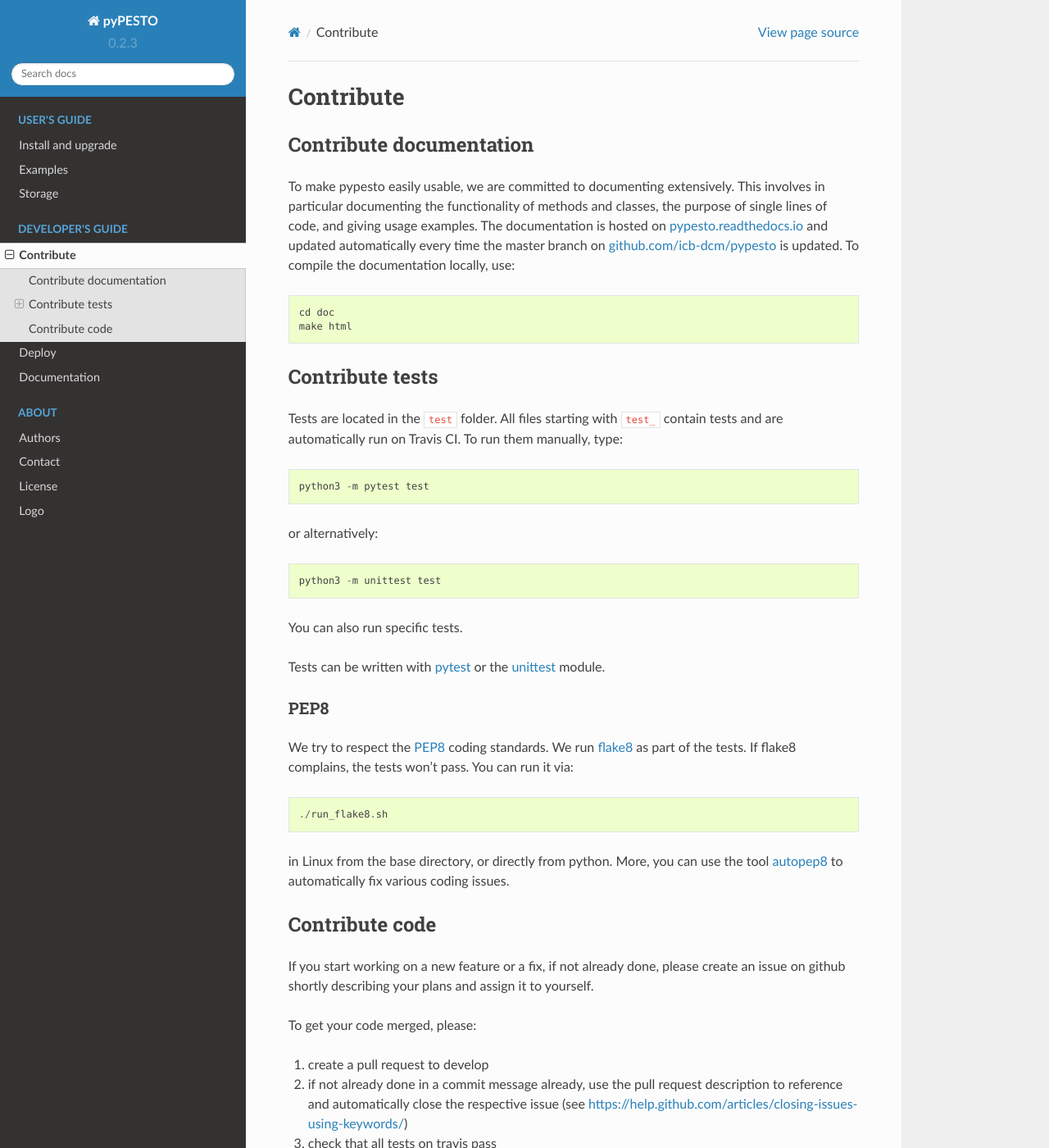
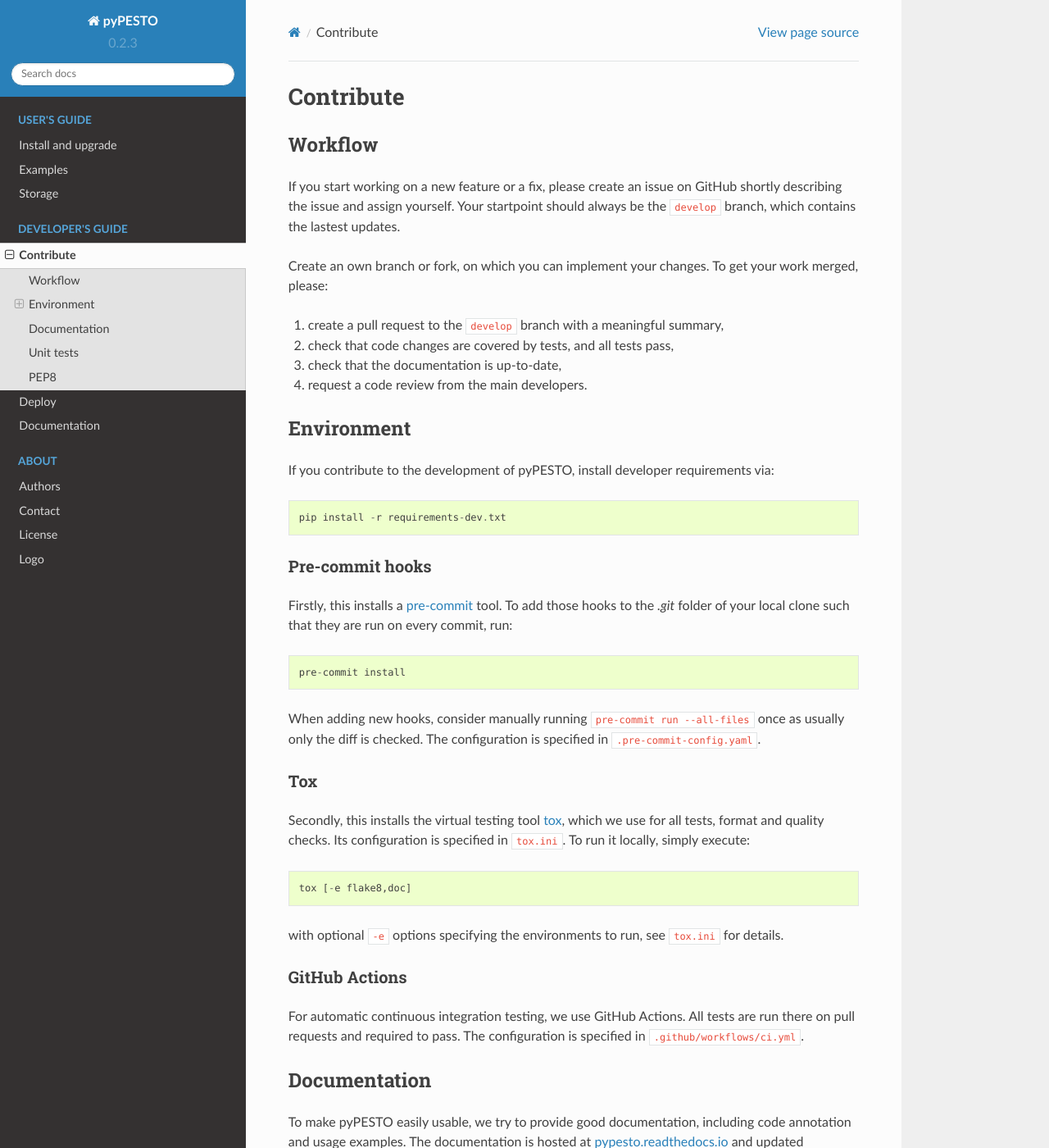
Before and after one commit to ICB-DCM/pyPESTO, a Sphinx documentation site: the page built from doc/contribute.rst, in a window 1280 px wide and 1400 px high. Shown: the whole window at 82% size. Built offline with Sphinx 7.4.7 and the Read the Docs theme 2.0.0, drawn with Linux system fonts in a browser that asks for light colours; pages that are not in the unit, such as notebooks, are missing from menus; some of the changed text lies outside the part shown.

Commit message:
add pre-commit hooks, update contribution guide

```diff
--- a/doc/contribute.rst
+++ b/doc/contribute.rst
@@ -1,77 +1,126 @@
 Contribute
 ==========
 
+Workflow
+--------
 
-Contribute documentation
-------------------------
+If you start working on a new feature or a fix, please create an issue on
+GitHub shortly describing the issue and assign yourself.
+Your startpoint should always be the ``develop`` branch, which contains the
+lastest updates.
 
-To make pypesto easily usable, we are committed to documenting extensively.
-This involves in particular documenting the functionality of methods and
-classes, the purpose of single lines of code, and giving usage examples.
-The documentation is hosted on
+Create an own branch or fork, on which you can implement your changes. To
+get your work merged, please:
+
+1. create a pull request to the ``develop`` branch with a meaningful summary,
+2. check that code changes are covered by tests, and all tests pass,
+3. check that the documentation is up-to-date,
+4. request a code review from the main developers.
+
+Environment
+-----------
+
+If you contribute to the development of pyPESTO, install developer requirements
+via::
+
+    pip install -r requirements-dev.txt
+
+Pre-commit hooks
+~~~~~~~~~~~~~~~~
+
+Firstly, this installs a `pre-commit <https://pre-commit.com/>`_ tool.
+To add those hooks to the `.git` folder of your local clone such that they are
+run on every commit, run::
+
+    pre-commit install
+
+When adding new hooks, consider manually running ``pre-commit run --all-files``
+once as usually only the diff is checked. The configuration is specified in
+``.pre-commit-config.yaml``.
+
+Tox
+~~~
+
+Secondly, this installs the virtual testing tool
+`tox <https://tox.readthedocs.io/en/latest/>`_, which we use for all tests,
+format and quality checks. Its configuration is specified in ``tox.ini``.
+To run it locally, simply execute::
+
+    tox [-e flake8,doc]
+
+with optional ``-e`` options specifying the environments to run, see
+``tox.ini`` for details.
+
+GitHub Actions
+~~~~~~~~~~~~~~
+
+For automatic continuous integration testing, we use GitHub Actions. All tests
+are run there on pull requests and required to pass. The configuration is
+specified in ``.github/workflows/ci.yml``.
+
+Documentation
+-------------
+
+To make pyPESTO easily usable, we try to provide good documentation,
+including code annotation and usage examples.
+The documentation is hosted at
 `pypesto.readthedocs.io <https://pypesto.readthedocs.io>`_
-and updated automatically every time the master branch on
-`github.com/icb-dcm/pypesto <https://github.com/icb-dcm/pypesto>`_ is updated.
-To compile the documentation locally, use::
+and updated automatically on merges to the main branches.
+To create the documentation locally, first install the requirements via::
+
+    pip install .[doc]
+
+and then compile the documentation via::
 
     cd doc
     make html
 
+The documentation is then under ``doc/_build``.
 
-Contribute tests
-----------------
+Alternatively, the documentation can be compiled and tested via a single line::
 
-Tests are located in the ``test`` folder. All files starting with ``test_``
-contain tests and are automatically run on Travis CI. To run them manually,
-type::
+    tox -e doc
 
-    python3 -m pytest test
+When adding code, all modules, classes, functions, parameters, code blocks
+should be properly documented.
 
-or alternatively::
+For docstrings, we follow the numpy docstring standard.
+Check
+`here <https://github.com/numpy/numpy/blob/master/doc/HOWTO_DOCUMENT.rst.txt>`_
+for a detailed explanation.
 
-    python3 -m unittest test
+Unit tests
+----------
 
-You can also run specific tests.
+Unit tests are located in the ``test`` folder. All files starting with
+``test_`` contain tests and are automatically run on GitHub Actions.
+Run them locally via e.g.::
 
-Tests can be written with `pytest <https://docs.pytest.org/en/latest/>`_
-or the `unittest <https://docs.python.org/3/library/unittest.html>`_ module.
+    tox -e base
 
+with ``base`` covering basic tests, but some parts (``optimize,petab,...``)
+being in separate subfolders. This boils mostly down to e.g.::
+
+    pytest test/base
+
+You can also run only specific tests.
+
+Unit tests can be written with `pytest <https://docs.pytest.org/en/latest/>`_
+or `unittest <https://docs.python.org/3/library/unittest.html>`_.
+
+Code changes should always be covered by unit tests.
+It might not always be easy to test code which is based on random sampling,
+but we still encourage general sanity and integration tests.
+We highly encourage a
+`test-driven development <http://en.wikipedia.org/wiki/Test-driven_development>`_
+style.
 
 PEP8
-~~~~
+----
 
 We try to respect the `PEP8 <https://www.python.org/dev/peps/pep-0008>`_
 coding standards. We run `flake8 <https://flake8.pycqa.org>`_ as part of the
-tests. If flake8 complains, the tests won't pass. You can run it via::
+tests. The flake8 plugins used are specified in ``tox.ini`` and the flake8
+configuration is given in ``.flake8``. You can run the checks locally via::
 
-    ./run_flake8.sh
-
-in Linux from the base directory, or directly from python. More, you can use
-the tool `autopep8 <https://pypi.org/project/autopep8>`_ to automatically
-fix various coding issues.
-
-
-Contribute code
----------------
-
-If you start working on a new feature or a fix, if not already done, please
-create an issue on github shortly describing your plans and assign it to
-yourself.
-
-
-To get your code merged, please:
-
-1. create a pull request to develop
-2. if not already done in a commit message already, use the pull request
-   description to reference and automatically close the respective issue
-   (see https://help.github.com/articles/closing-issues-using-keywords/)
-3. check that all tests on travis pass
-4. check that the documentation is up-to-date
-5. request a code review
-
-General notes:
-
-* Internally, we use ``numpy`` for arrays. In particular, vectors are
-  represented as arrays of shape (n,).
-
-* Use informative commmit messages.
+    tox -e flake8
```
Also changed, not shown: doc/deploy.rst (+53 -33 lines), .pre-commit-config.yaml (added).
